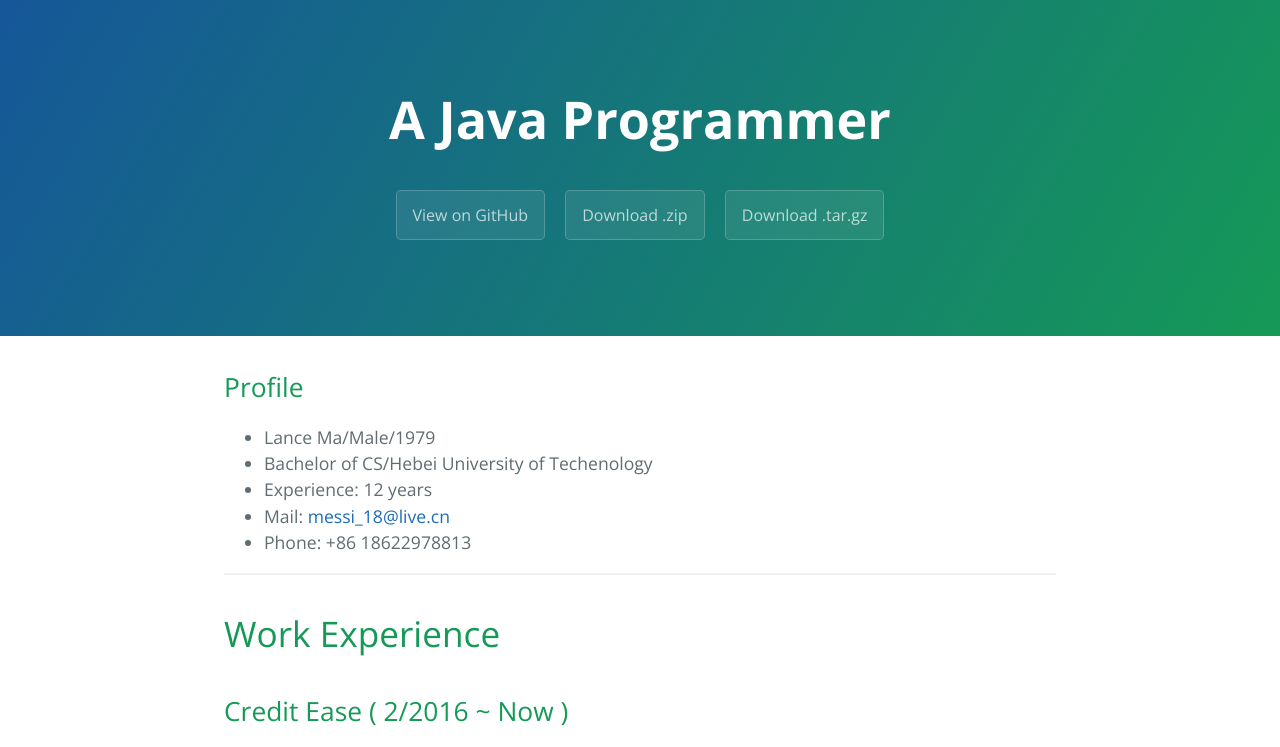
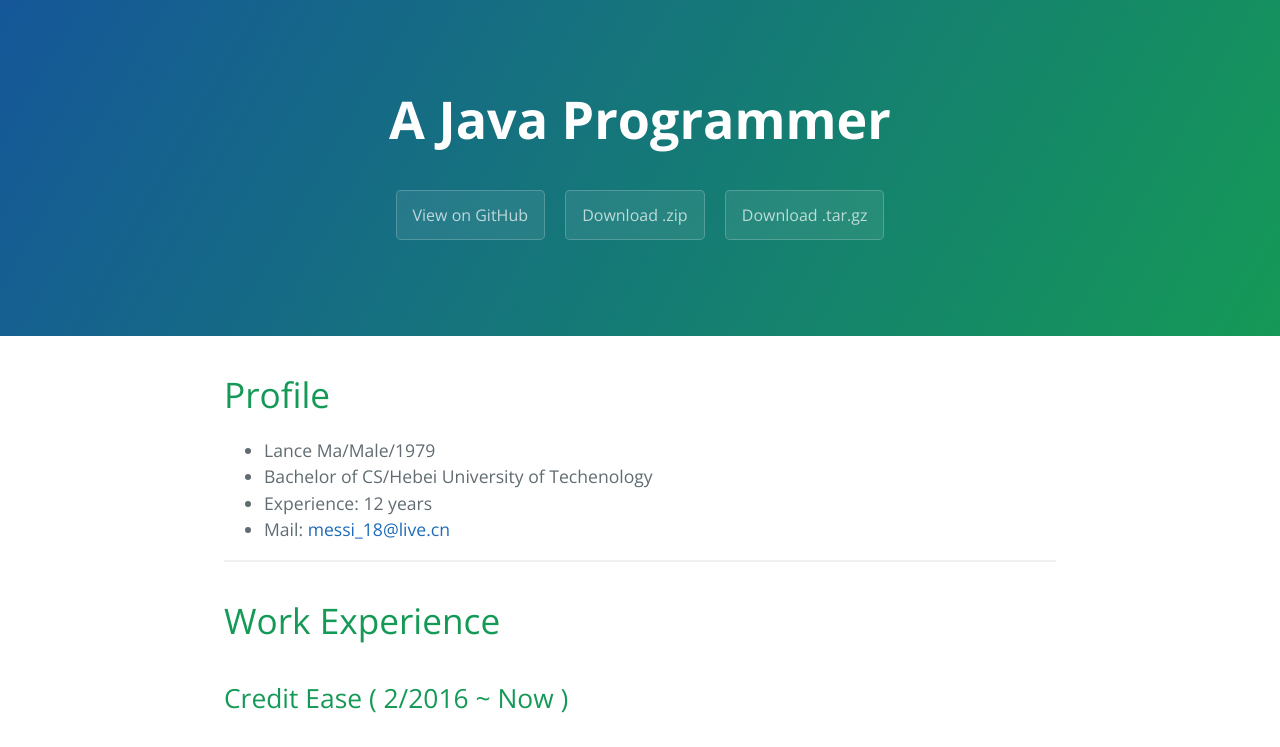
Before and after one commit to messi18/profile, a plain HTML site: page index.html in a window 1280 px wide. Shown: the top 747 px of the page. Drawn offline with nearby package versions, Linux system fonts and the light colour scheme.

```diff
--- a/index.html
+++ b/index.html
@@ -19,8 +19,8 @@
     </section>
 
     <section class="main-content">
-      <h2>
-<a id="profile" class="anchor" href="#profile" aria-hidden="true"><span aria-hidden="true" class="octicon octicon-link"></span></a>Profile</h2>
+      <h1>
+<a id="profile" class="anchor" href="#profile" aria-hidden="true"><span aria-hidden="true" class="octicon octicon-link"></span></a>Profile</h1>
 
 <ul>
 <li>Lance Ma/Male/1979 </li>
@@ -28,7 +28,6 @@
 <li>Experience: 12 years</li>
 <li>Mail: <a href="mailto:messi_18@live.cn">messi_18@live.cn</a>
 </li>
-<li>Phone: +86 18622978813</li>
 </ul>
 
 <hr>
```
Also changed, not shown: params.json (+1 -1 lines).
